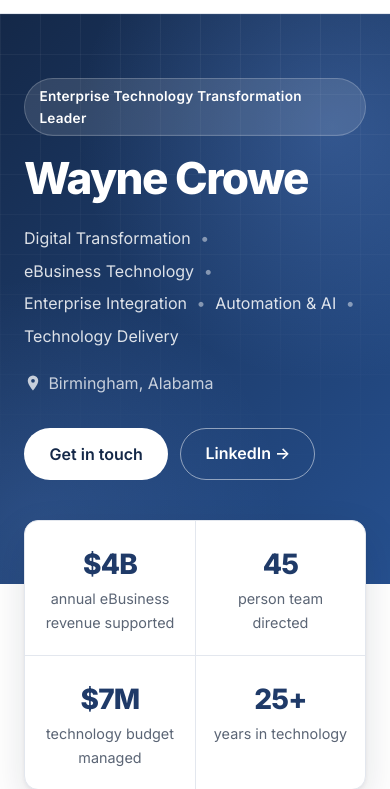
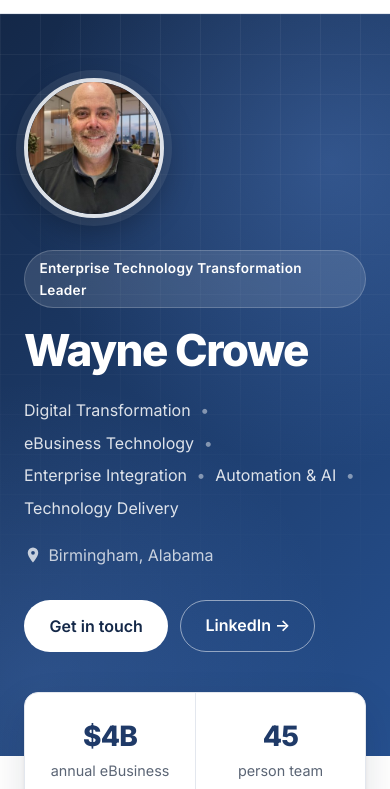
Before and after one commit to jwaynecrowe/jwaynecrowe.github.io, a plain HTML site: page index.html in a window 390 px wide. Shown: the part 55-844 px from the top of the page. Drawn offline with Linux system fonts and the light colour scheme.

Commit message:
Add profile photo
Co-Authored-By: Claude Opus 5.5 <noreply@anthropic.com>

```diff
--- a/index.html
+++ b/index.html
@@ -46,7 +46,7 @@
             <a href="https://www.linkedin.com/in/wayne-crowe/" class="button button-ghost">LinkedIn &rarr;</a>
           </div>
         </div>
-        <div class="avatar fade-in delay-1" aria-hidden="true">WC</div>
+        <img src="wayne-crowe.jpg" alt="Portrait of Wayne Crowe" class="avatar fade-in delay-1" width="344" height="344">
       </div>
     </section>
 
--- a/style.css
+++ b/style.css
@@ -286,17 +286,13 @@ h4 {
 
 .avatar {
   flex-shrink: 0;
-  display: grid;
-  place-items: center;
-  width: 220px;
-  height: 220px;
+  display: block;
+  width: 240px;
+  height: 240px;
   border-radius: 50%;
-  background: linear-gradient(145deg, rgba(255, 255, 255, 0.22), rgba(255, 255, 255, 0.05));
-  border: 1px solid rgba(255, 255, 255, 0.3);
-  box-shadow: 0 0 0 12px rgba(255, 255, 255, 0.05), 0 20px 60px rgba(0, 0, 0, 0.3);
-  font-size: 4.5rem;
-  font-weight: 800;
-  letter-spacing: -0.03em;
+  object-fit: cover;
+  border: 4px solid rgba(255, 255, 255, 0.85);
+  box-shadow: 0 0 0 12px rgba(255, 255, 255, 0.08), 0 20px 60px rgba(0, 0, 0, 0.35);
 }
 
 /* ---------- Stats (overlap the hero) ---------- */
@@ -661,8 +657,16 @@ h4 {
     display: none;
   }
 
+  .hero-inner {
+    flex-direction: column-reverse;
+    align-items: flex-start;
+    gap: 2rem;
+  }
+
   .avatar {
-    display: none;
+    width: 140px;
+    height: 140px;
+    box-shadow: 0 0 0 8px rgba(255, 255, 255, 0.08), 0 12px 32px rgba(0, 0, 0, 0.3);
   }
 
   .stats {
```
Also changed, not shown: wayne-crowe.jpg (added).
